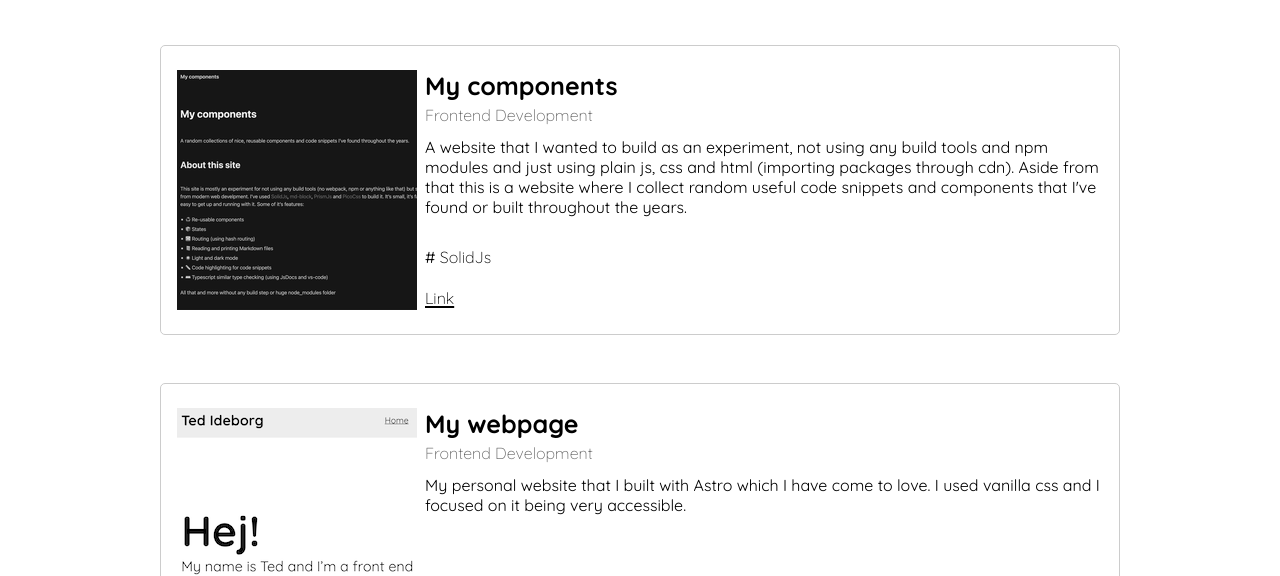
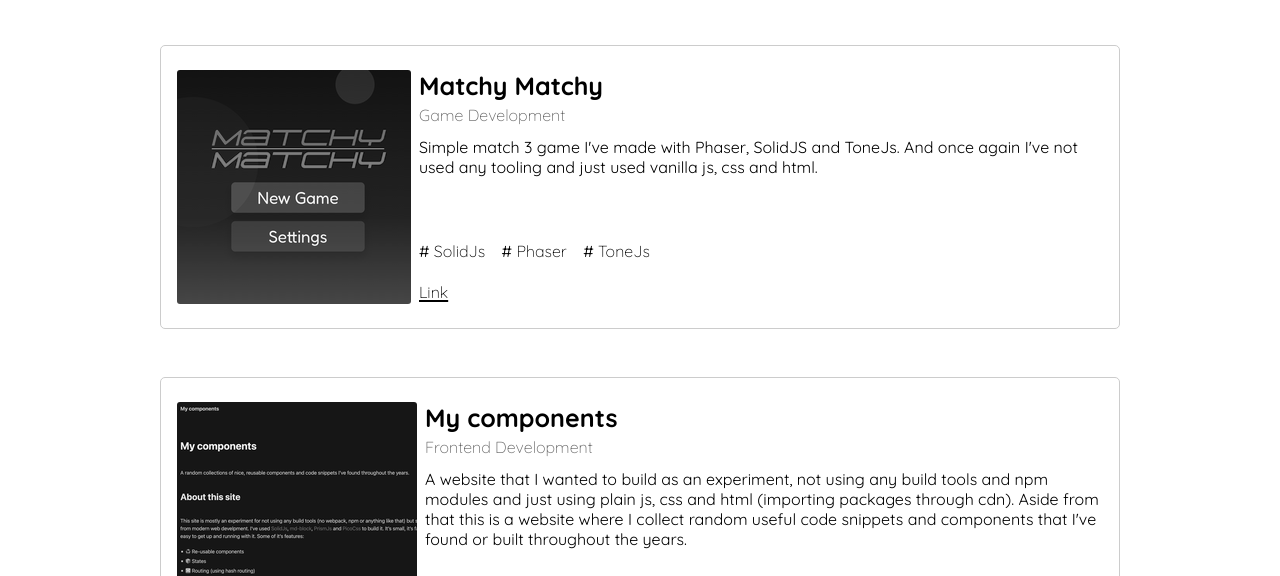
Before and after one commit to tedideborg/tedideborg.github.io, an Astro site: page /projects in a window 1280 px wide. Shown: the part 221-797 px from the top of the page. Built offline with nearby package versions, Linux system fonts and the light colour scheme; Astro itself is replaced by a stand-in of ours.

Commit message:
Added match-3 game to projects and some minor styling changes

```diff
--- a/src/components/ProjectDetail.astro
+++ b/src/components/ProjectDetail.astro
@@ -42,7 +42,8 @@
 
     img {
         grid-area: img;
-        padding-right: var(--sp-200);
+        margin-right: var(--sp-200);
+        border-radius: 3px;
     }
 
     .heading {
--- a/src/data/projects.json
+++ b/src/data/projects.json
@@ -1,5 +1,15 @@
 {
     "projects": [
+        {
+            "id": 7,
+            "title": "Matchy Matchy",
+            "description": "A simple and delightful match 3 game",
+            "image": "/images/match-3-game.png",
+            "category": "Game Development",
+            "link": "https://tedideborg.github.io/match-3-game",
+            "labels": ["SolidJs", "Phaser", "ToneJs"],
+            "info": "Simple match 3 game I've made with Phaser, SolidJS and ToneJs. And once again I've not used any tooling and just used vanilla js, css and html."
+        },
         {
             "id": 6,
             "title": "My components",
--- a/src/data/skills.json
+++ b/src/data/skills.json
@@ -39,21 +39,21 @@
                     "icon": "/icons/svelte.svg"
                 },
                 { "id": 2, "what": "Godot", "icon": "/icons/godot.svg" },
-                { "id": 3, "what": "Astro", "icon": "/icons/astro.svg" }
+                { "id": 3, "what": "Astro", "icon": "/icons/astro.svg" },
+                { "id": 4, "what": "Phaser", "icon": "/icons/phaser.svg" }
             ]
         },
         {
             "title": "I've dabbled with",
             "skills": [
                 { "id": 0, "what": "Defold", "icon": "/icons/defold.svg" },
-                { "id": 2, "what": "Phaser", "icon": "/icons/phaser.svg" },
                 {
                     "id": 6,
                     "what": "Bootstrap",
                     "icon": "/icons/bootstrap.svg"
                 },
                 {
-                    "id": 0,
+                    "id": 2,
                     "what": "Node",
                     "icon": "/icons/node.svg"
                 },
```
Also changed, not shown: public/images/match-3-game.png (added).
